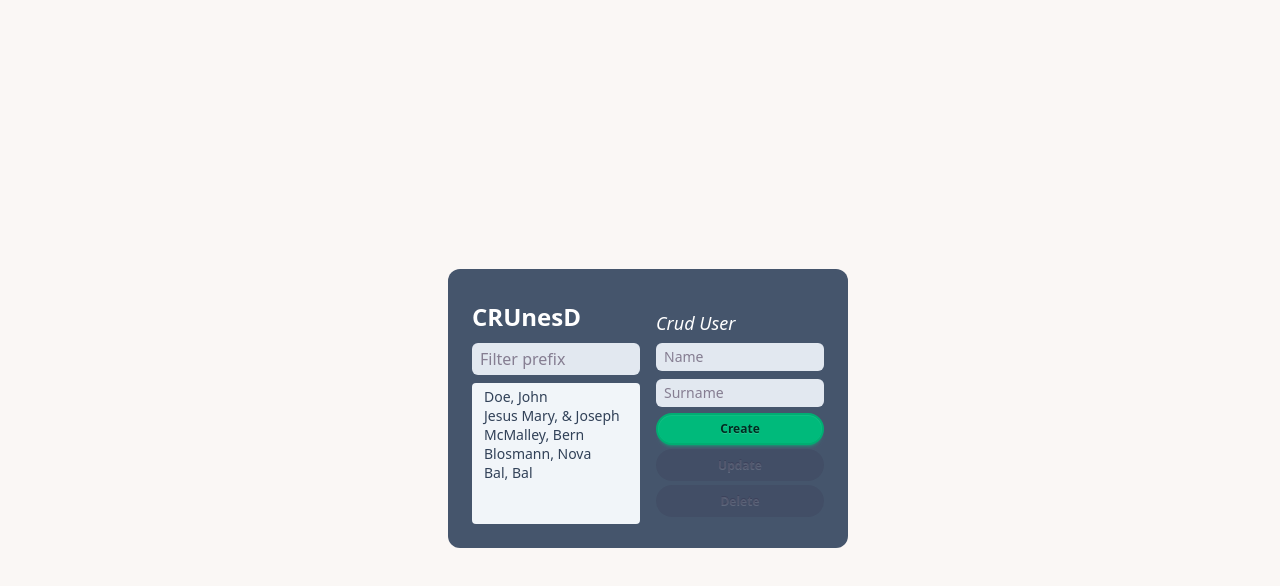
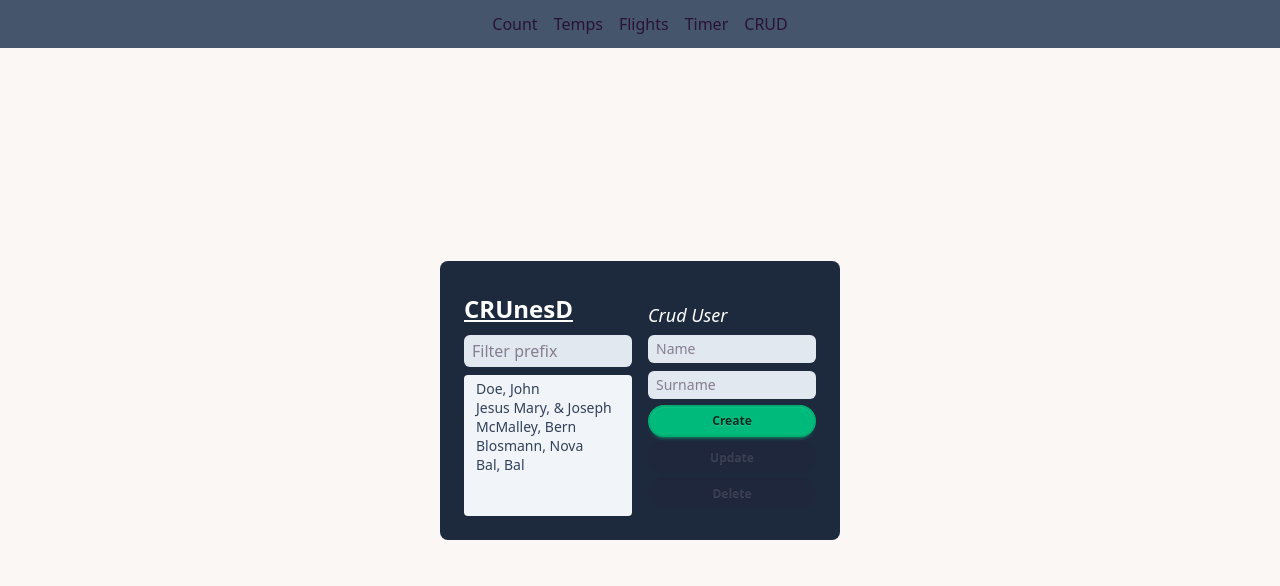
Before and after one commit to cassinius/svelte5-with-stores, a SvelteKit app: page /crud in a window 1280 px wide. Shown: the top 586 px of the page. Built offline with nearby package versions, Linux system fonts and the light colour scheme.

Commit message:
centralized layout & top nav bar

```diff
--- a/src/app.css
+++ b/src/app.css
@@ -1,8 +1,10 @@
-@import "tailwindcss";
+@import 'tailwindcss';
 
 @plugin "daisyui" {
 	reset: false;
-	themes: cupcake --default, night --prefersdark;
+	themes:
+		cupcake --default,
+		night --prefersdark;
 }
 
 @layer components {
@@ -21,4 +23,7 @@
 	input.invalid {
 		@apply bg-red-100 text-red-400;
 	}
+	.page-content-wrap {
+		@apply flex flex-col justify-start p-6 bg-slate-800 rounded-lg;
+	}
 }
--- a/src/routes/+layout.svelte
+++ b/src/routes/+layout.svelte
@@ -4,6 +4,28 @@
 	let { children } = $props();
 </script>
 
-<main class="m-2">
+<nav class="absolute w-screen h-12 bg-slate-600 flex flex-row justify-center items-center">
+	<ul class="flex flex-row gap-4 justify-center items-center">
+		<!-- <li>
+			<a href="/" class="hover:underline">Home</a>
+		</li> -->
+		<li>
+			<a href="/count" class="hover:underline">Count</a>
+		</li>
+		<li>
+			<a href="/temps" class="hover:underline">Temps</a>
+		</li>
+		<li>
+			<a href="/flights" class="hover:underline">Flights</a>
+		</li>
+		<li>
+			<a href="/timer" class="hover:underline">Timer</a>
+		</li>
+		<li>
+			<a href="/crud" class="hover:underline">CRUD</a>
+		</li>
+	</ul>
+</nav>
+<main class="w-screen h-screen flex flex-col items-center justify-center">
 	{@render children()}
 </main>
--- a/src/routes/count/+page.svelte
+++ b/src/routes/count/+page.svelte
@@ -10,6 +10,7 @@
 	let alienDouble = createSvelteAlienDouble();
 </script>
 
+<div class="page-content-wrap">
 	<h3>Runes counter</h3>
 	<p>
 		Count: {runesCounter.count}
@@ -34,3 +35,4 @@
 		<button class="btn btn-error btn-sm" onclick={() => $alienCount--}>-</button>
 	</p>
 	<p>Double: {$alienDouble}</p>
+</div>
--- a/src/routes/crud/+page.svelte
+++ b/src/routes/crud/+page.svelte
@@ -8,11 +8,10 @@
 	const textAreaSize = $derived(Math.min(Math.max(crud.filteredUsers.length + 1, 7), 10));
 </script>
 
-<div class="w-screen h-screen flex flex-col items-center justify-center">
-	<div class="crud-wrap p-6 bg-slate-600 rounded-xl">
+<div class="page-content-wrap">
 	<div class="crud-col-wrap flex flex-row gap-4 justify-center items-start">
 		<div class="left-col flex flex-col">
-				<h3 class="text-white text-2xl">CRUnesD</h3>
+			<h3 class="text-white text-2xl underline">CRUnesD</h3>
 			<input
 				type="text"
 				class="w-42 mb-2"
@@ -73,7 +72,6 @@
 		</div>
 	{/if}
 </div>
-</div>
 
 <style>
 	.user.active {
--- a/src/routes/flights/+page.svelte
+++ b/src/routes/flights/+page.svelte
@@ -22,7 +22,7 @@
 	} = useNanoFlights();
 </script>
 
-<div class="flex flex-row gap-4">
+<div class="page-content-wrap flex-row gap-4">
 	<div class="flex flex-col gap-2">
 		<h3>Rune Flights</h3>
 		<select bind:value={runy.mode} class="w-32 rounded">
--- a/src/routes/temps/+page.svelte
+++ b/src/routes/temps/+page.svelte
@@ -8,30 +8,40 @@
 	let { c: nanoC, f: nanoF, setC: nanoSetC, setF: nanoSetF } = useNanoTemps();
 </script>
 
+<div class="page-content-wrap">
 	<!-- SVELTE STORES -->
+	<div>
 		<h3>Svelte store</h3>
 		<input type="number" value={$cStore} oninput={(e) => storeSetC(+e.currentTarget.value)} />
 		<span>C =</span>
 		<input type="number" value={$fStore} oninput={(e) => storeSetF(+e.currentTarget.value)} />
 		<span>F</span>
+	</div>
 
+	<div>
 		<!-- RUNES "GET/SET" -->
 		<h3>Runes $state + "class get/set"</h3>
 		<input type="number" bind:value={getSetTemps.c} />
 		<span>C =</span>
 		<input type="number" bind:value={getSetTemps.f} />
 		<span>F</span>
+	</div>
 
+	<div>
 		<!-- RUNES "HOOKS" -->
 		<h3>Runes $state + "func get/set"</h3>
 		<input type="number" bind:value={runesTemps.c} />
 		<span>C =</span>
 		<input type="number" bind:value={runesTemps.f} />
 		<span>F</span>
+	</div>
 
+	<div>
 		<!-- NANOSTORES "HOOKS" -->
 		<h3>Nanostores atom + $effect</h3>
 		<input type="number" value={$nanoC} oninput={(e) => nanoSetC(+e.currentTarget.value)} />
 		<span>C =</span>
 		<input type="number" value={$nanoF} oninput={(e) => nanoSetF(+e.currentTarget.value)} />
 		<span>F</span>
+	</div>
+</div>
--- a/src/routes/timer/+page.svelte
+++ b/src/routes/timer/+page.svelte
@@ -4,6 +4,7 @@
 	const slider = useInteractiveSlider();
 </script>
 
+<div class="page-content-wrap">
 	<div class="flex flex-row gap-2 items-center">
 		Progress:
 		<progress class="block progress progress-success w-56" value={slider.progress} max="100"
@@ -20,3 +21,4 @@
 	<div>Duration: {slider.d}</div>
 
 	<button class="btn btn-warning mt-2 w-24" onclick={() => (slider.e = 0)}>Reset</button>
+</div>
```
Lines whose indentation alone changed are shown as unchanged.
